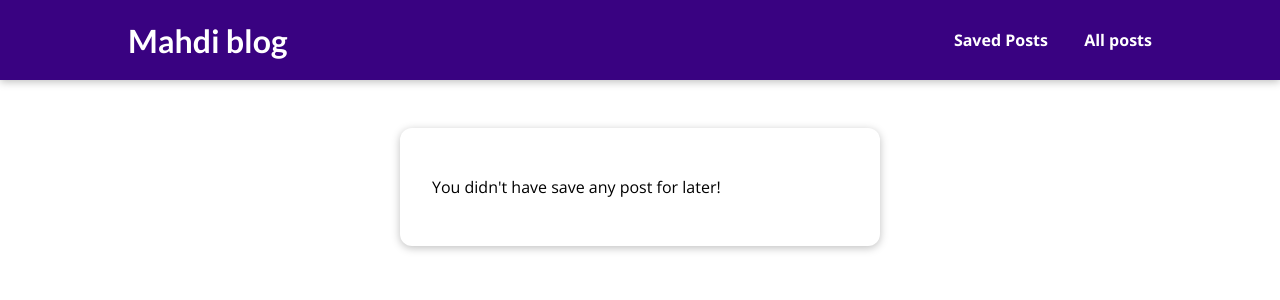
After one commit to MahdiJafari1/Django-Blog, a Django app: page /stored-posts/ in a window 1280 px wide. The commit adds this page. Shown: the top 300 px of the page. Run offline with Django 3.2, Linux system fonts and the light colour scheme.

Commit message:
post details edited

```diff
--- /dev/null
+++ b/blog/static/blog/stored_posts.css
@@ -0,0 +1,39 @@
+#main-navigation {
+  background-color: #390281;
+  box-shadow: 0 2px 8px rgba(0, 0, 0, 0.25);
+}
+
+#stored-posts {
+  margin: 8rem auto 3rem auto;
+  padding: 2rem;
+  border-radius: 12px;
+  box-shadow: 0 2px 8px rgba(0, 0, 0, 0.25);
+  background-color: white;
+  width: 90%;
+  max-width: 30rem;
+}
+
+#stored-posts ul {
+  list-style: none;
+  margin: 0;
+  padding: 0;
+}
+
+#stored-posts li {
+  margin: 1rem 0;
+}
+
+#stored-posts a {
+  display: block;
+  padding: 1rem;
+  width: 100%;
+  text-decoration: none;
+  border: 1px solid #ccc;
+  color: #1b1b1b;
+  font-weight: bold;
+}
+
+#stored-posts a:hover,
+#stored-posts a:active {
+  background-color: #ccc;
+}
--- /dev/null
+++ b/blog/templates/blog/stored_posts.html
@@ -0,0 +1,28 @@
+{% extends "base.html" %}
+{% load static %}
+
+{% block title %}
+    My Stored Posts
+{% endblock title %}
+
+{% block css %}
+    <link rel="stylesheet" href="{% static 'blog/stored_posts.css' %}">
+{% endblock css %}
+
+{% block content %}
+    <section id="stored-posts">
+
+        {% if not posts %}
+            <p>You didn't have save any post for later!</p>
+        {% endif %}
+
+        <ul>
+            {% for post in posts %}
+                <li>
+                    <a href="{% url 'post_details' post.slug %}">{{ post.title|title }}</a>
+                </li>
+            {% endfor %}
+        </ul>
+
+    </section>
+{% endblock content %}
--- a/blog/urls.py
+++ b/blog/urls.py
@@ -1,11 +1,11 @@
 from django.urls import path
 from django.conf import settings
 from django.conf.urls.static import static
-from blog.views import HomeView, PostDetailsView, PostList, SavedPostView
+from blog.views import HomeView, PostDetailsView, PostList, StoredPostView
 
 urlpatterns = [
     path('', HomeView.as_view(), name='home'),
     path('posts', PostList.as_view(), name='posts'),
     path('posts/<slug:slug>', PostDetailsView.as_view(), name='post_details'),
-    path("saved-posts/", SavedPostView .as_view(), name="saved_posts")
+    path("stored-posts/", StoredPostView .as_view(), name="stored_posts")
 ] + static(settings.MEDIA_URL, document_root=settings.MEDIA_ROOT)
--- a/blog/views.py
+++ b/blog/views.py
@@ -46,9 +46,9 @@ class PostDetailsView(View):
         }
         return render(request, 'blog/post_details.html', context)
 
-class SavedPostView(View):
+class StoredPostView(View):
     def get(self, request, *args, **kwargs):
-        return HttpResponse('GET request!')
+       return render(request, 'blog/stored_posts.html')
 
     def post(self, request, *args, **kwargs):
         return HttpResponse('POST request!')
--- a/templates/base.html
+++ b/templates/base.html
@@ -13,7 +13,7 @@
     <header id="main-navigation">
         <h1><a href="{% url 'home' %}">Mahdi blog</a></h1>
         <nav>
-            <a href="{% url 'saved_posts' %}">Saved Posts</a>
+            <a href="{% url 'stored_posts' %}">Saved Posts</a>
             <a href="{% url 'posts' %}" style="margin-left: 2rem;">All posts</a>
         </nav>
     </header>
```
Also changed, not shown: blog/templates/blog/post_details.html (+13 -4 lines).
